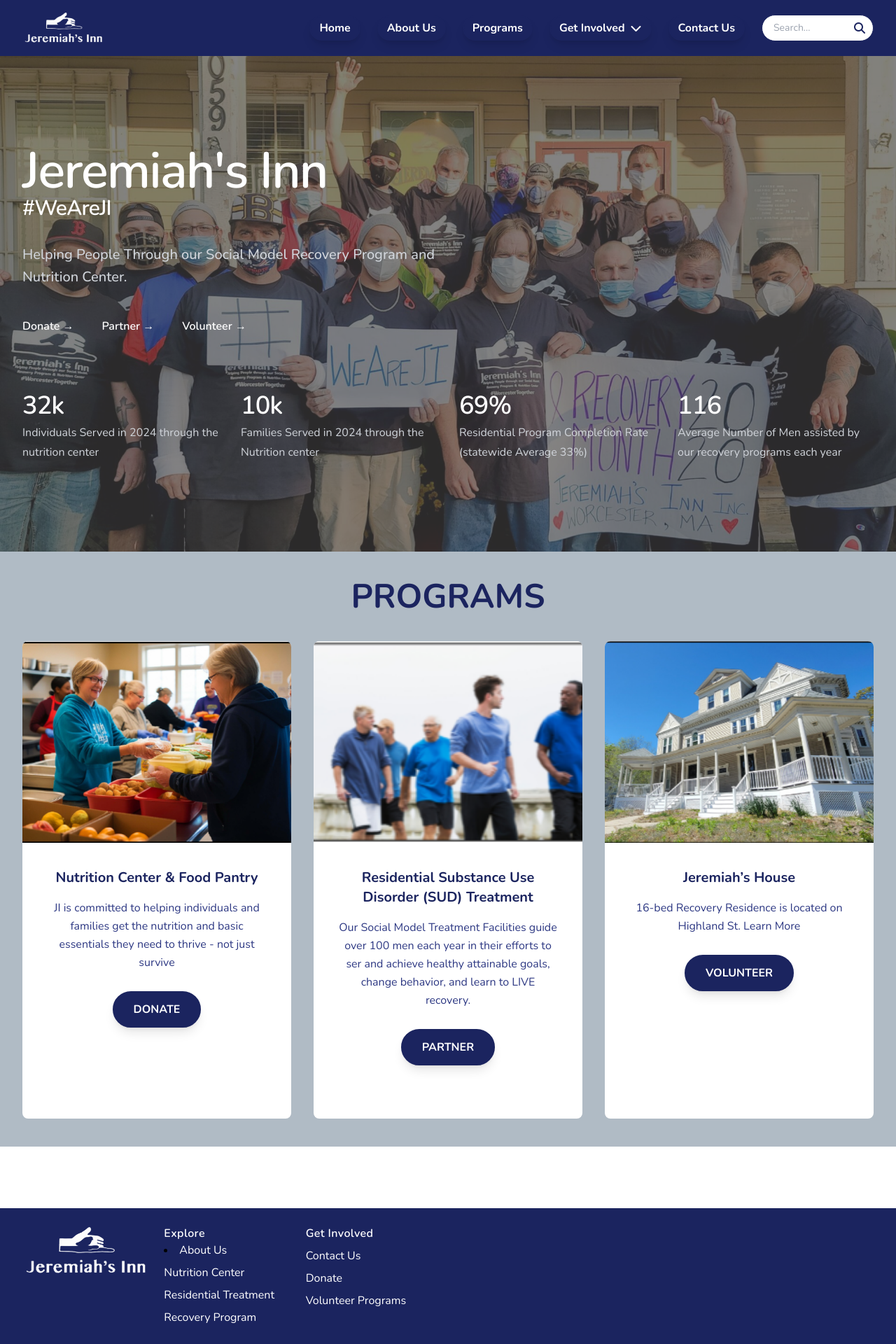
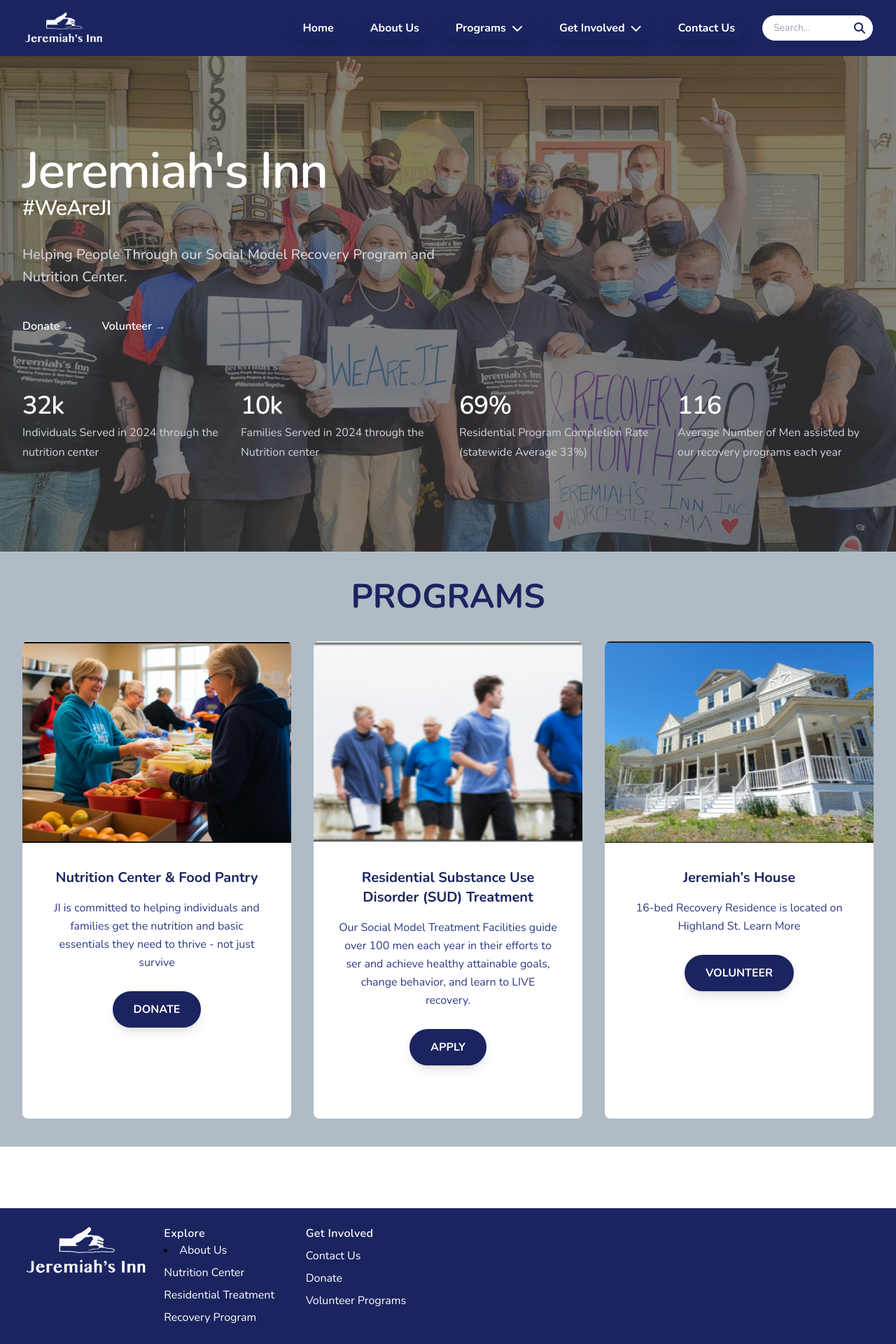
Before and after one commit to clarkprojrbb/JeremiahsInn, a React (Create React App) app: page / in a window 1280 px wide. Shown: the top 1920 px of the page at 70% size. Built offline with nearby package versions, Linux system fonts and the light colour scheme.

Commit message:
changes to header and home

```diff
--- a/src/component/Header.jsx
+++ b/src/component/Header.jsx
@@ -14,14 +14,24 @@
 
 const involvedSubItems = [
     { name: 'Donate', description: 'Support our mission.', path: '/donate' },
-    { name: 'Partner', description: 'Explore partnerships.', path: '/partner' },
     { name: 'Volunteer', description: 'Give your time.', path: '/volunteer' },
 ];
+
+const involvedItems = [
+    { name: 'Nutrition Center', description: 'Explore food pantry options.', path: '/nutrition' },
+    { name: 'Recovery Program', description: 'TBD.', path: '/recover' },
+    { name: 'Residential Treatment', description: 'Apply for treatment.', path: '/residential' },
+]
 
 const navItems = [
     { name: 'Home', path: '/'},
     { name: 'About Us', path: '/about' },
-    { name: 'Programs', path: '/programs' },
+    {
+        name: 'Programs',
+        path: '#',
+        type: "dropdown",
+        subItems: involvedItems
+    },
     {
         name: 'Get Involved',
         path: '#',
--- a/src/component/Home.jsx
+++ b/src/component/Home.jsx
@@ -3,7 +3,6 @@
 
 const links = [
     { name: 'Donate', href: '/donate' },
-    { name: 'Partner', href: '/partner' },
     { name: 'Volunteer', href: '/volunteer' },
 ]
 const stats = [
@@ -138,9 +137,9 @@
                             image="/partner.png"
                             CardTitle="Residential Substance Use Disorder (SUD) Treatment"
                             titleHref="/#"
-                            btnHref="/partner"
+                            btnHref="/residential"
                             CardDescription="Our Social Model Treatment Facilities guide over 100 men each year in their efforts to ser and achieve healthy attainable goals, change behavior, and learn to LIVE recovery."
-                            Button="Partner"
+                            Button="Apply"
                         />
                         <SingleCard
                             image="/volunteer.png"
```
